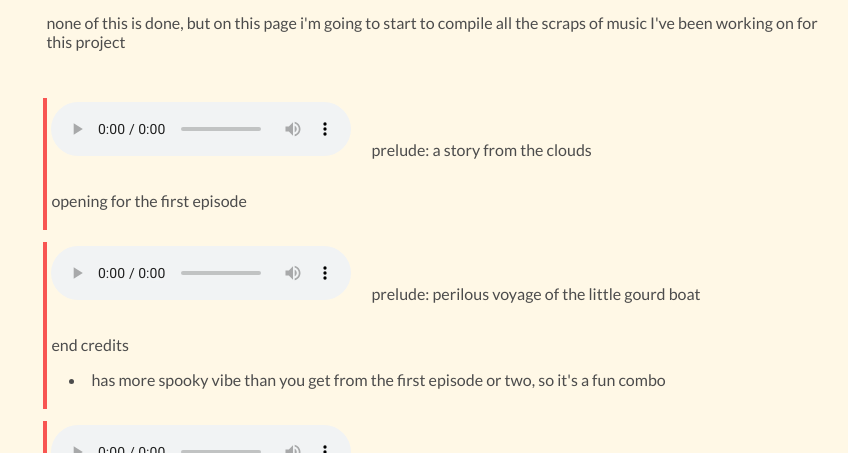
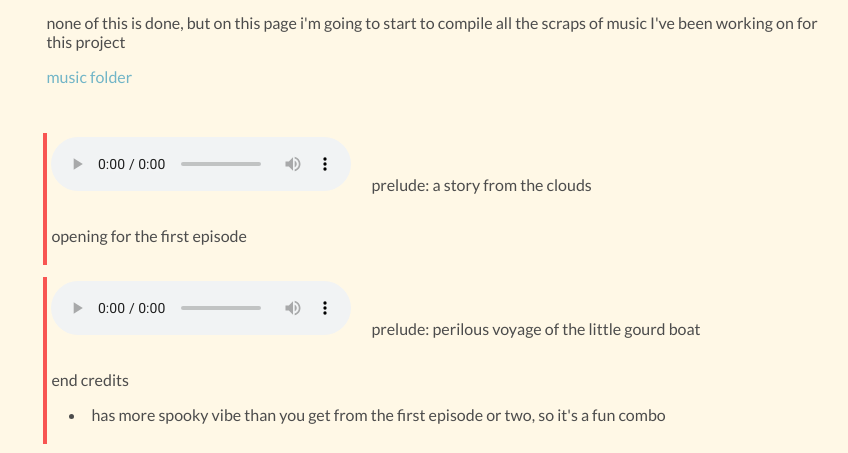
Before and after one commit to gourdboat/gourdboat.github.io, a plain HTML site: page music.html in a window 1280 px wide. Shown: the part 335-788 px from the top of the page, without its empty margins (207-1055 px from the left). Drawn offline with nearby package versions, Linux system fonts and the light colour scheme.

Commit message:
link to folder (php) on hwc

```diff
--- a/music.html
+++ b/music.html
@@ -30,6 +30,7 @@
 	<br><h3 style="text-decoration: none;">music</h3>
 	<div class="post-content">
 		<p>none of this is done, but on this page i'm going to start to compile all the scraps of music I've been working on for this project</p>
+		<p><a href="https://heartwoodcollective.com/gourdboat/media/music/">music folder</a></p>
 	</div><br />
 	<span>
 		<audio src="https://heartwoodcollective.com/gourdboat/media/music/prelude-clouds.mp3" controls></audio><p class="audio-inline">prelude: a story from the clouds</p>
```
